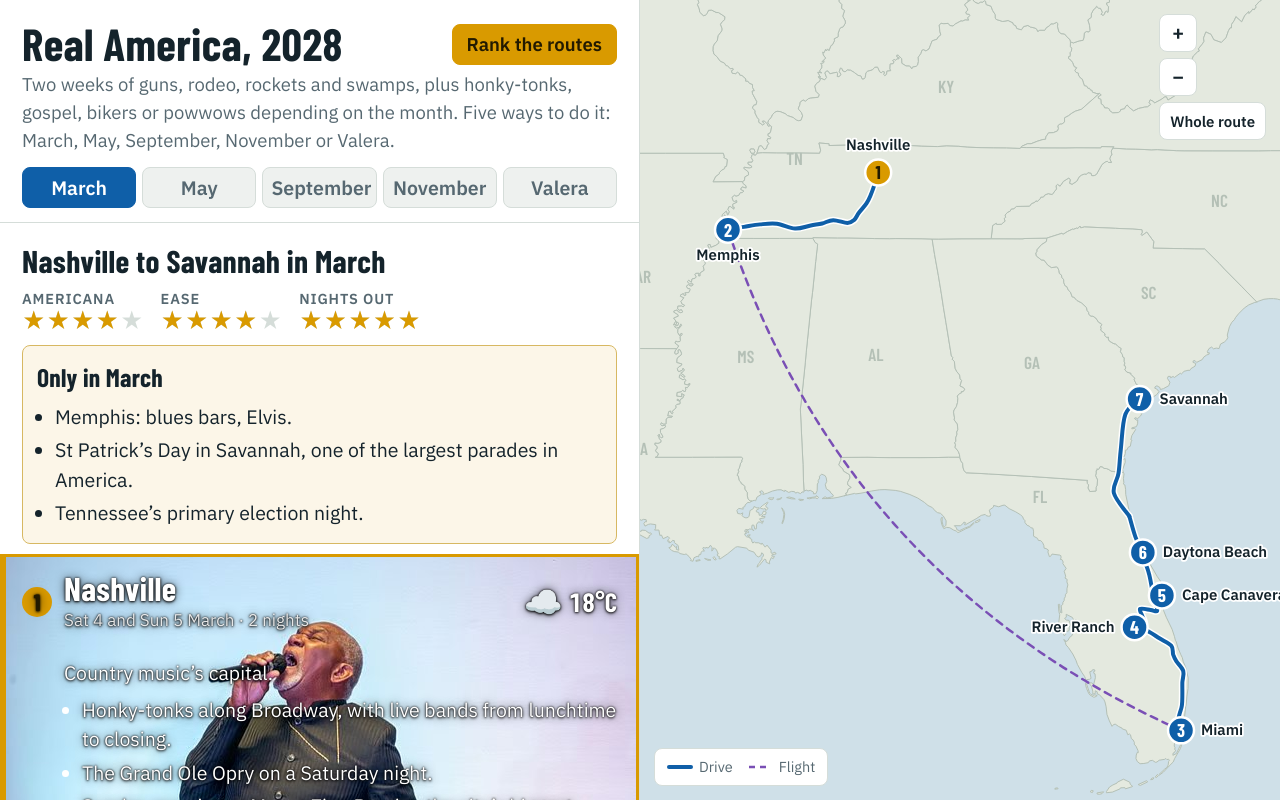
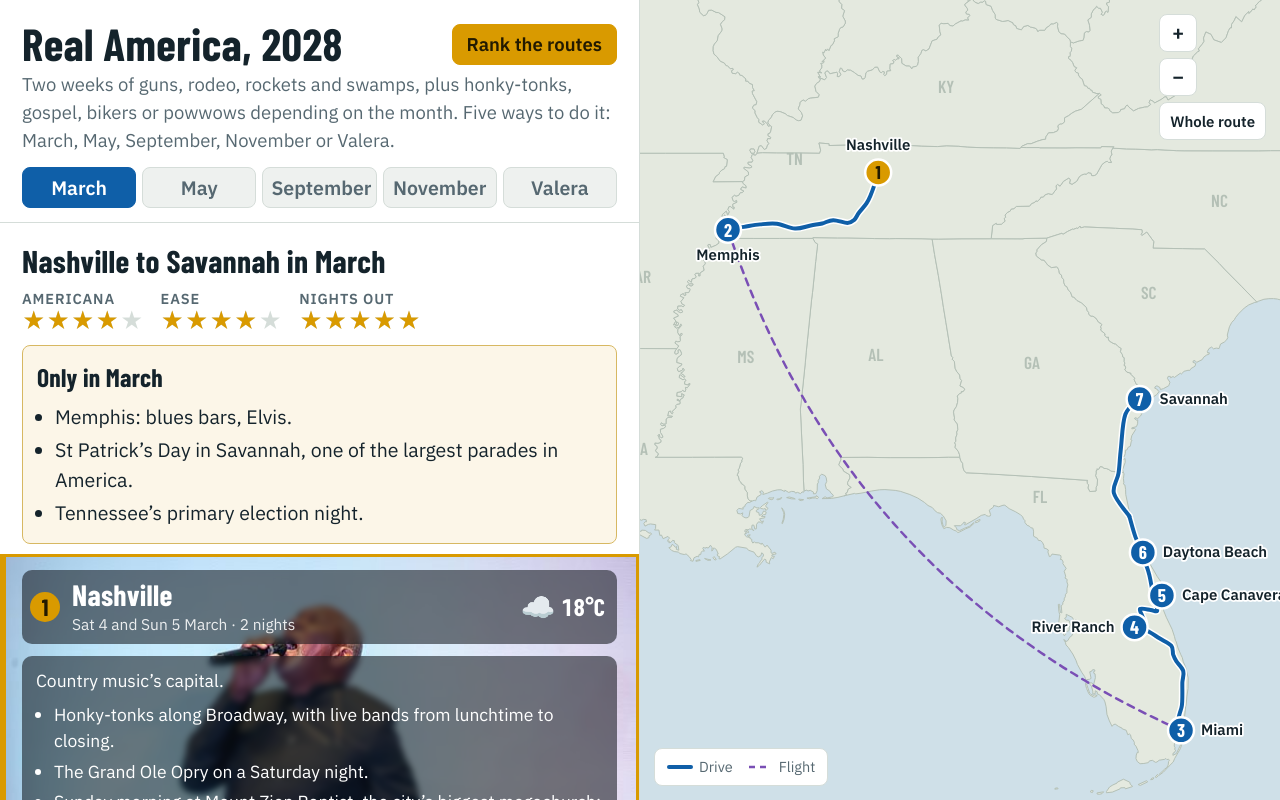
Before and after one commit to gidrodox/real-america, a plain HTML site: page index.html in a window 1280 px wide. Drawn offline with nearby package versions, Linux system fonts and the light colour scheme.

Commit message:
Smaller card text on semi-transparent boxes
Co-Authored-By: Claude Opus 5.5 <noreply@anthropic.com>
Claude-Session: https://claude.ai/code/session_01CUgb9NqmwY9sgaqNbWx1zB

```diff
--- a/index.html
+++ b/index.html
@@ -167,10 +167,22 @@ svg#map.drag{cursor:grabbing}
 .stop.bg .sname{color:#fff}
 .stop.bg .when{color:rgba(255,255,255,.88)}
 .stop.bg .wxt{color:#fff}
-.stop.bg .body{margin-top:auto;padding-top:24px}
+
 .stop.bg .body p,.stop.bg .body li{color:#fff}
 .stop.bg .show{background:rgba(255,255,255,.16);border-color:rgba(255,255,255,.55);color:#fff;text-shadow:none;backdrop-filter:blur(2px)}
 .stop.bg .show:hover{background:rgba(255,255,255,.28)}
+
+.stop.bg{font-size:17.5px;text-shadow:none}
+.stop.bg .stop-top{background:rgba(12,16,20,.55);border-radius:10px;padding:8px 12px 8px 8px;-webkit-backdrop-filter:blur(3px);backdrop-filter:blur(3px)}
+.stop.bg .sname{font-size:29.5px}
+.stop.bg .when{font-size:15.5px}
+.stop.bg .wxt{font-size:24px}
+.stop.bg .wxi{font-size:28px}
+.stop.bg .body{margin-top:auto;margin-left:0;padding:12px 14px 10px;background:rgba(12,16,20,.55);border-radius:10px;-webkit-backdrop-filter:blur(3px);backdrop-filter:blur(3px)}
+.stop.bg .body ul{margin-bottom:6px}
+.stop.bg .show{font-size:15.5px}
+.stop.bg .stop-top,.stop.bg .body{margin-bottom:0}
+.stop.bg{gap:12px}
 </style>
 </head>
 <body>
```
